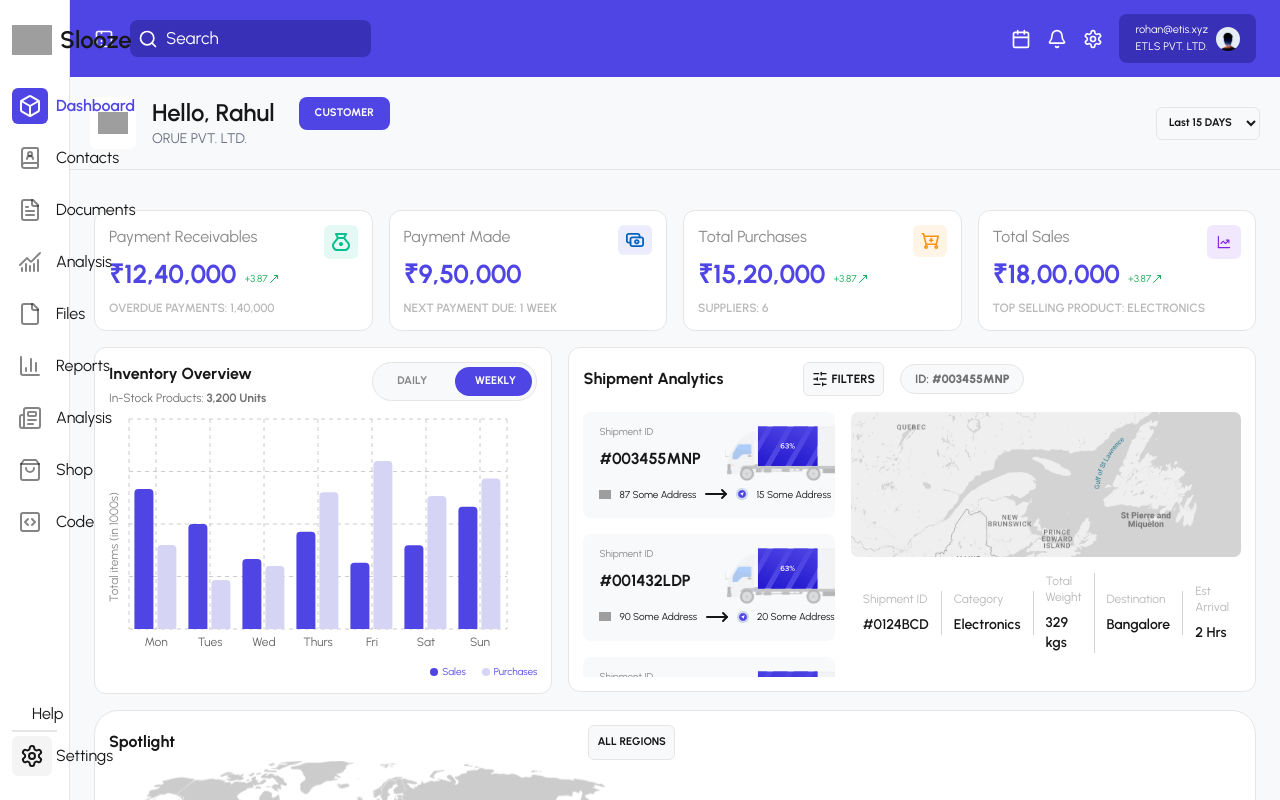
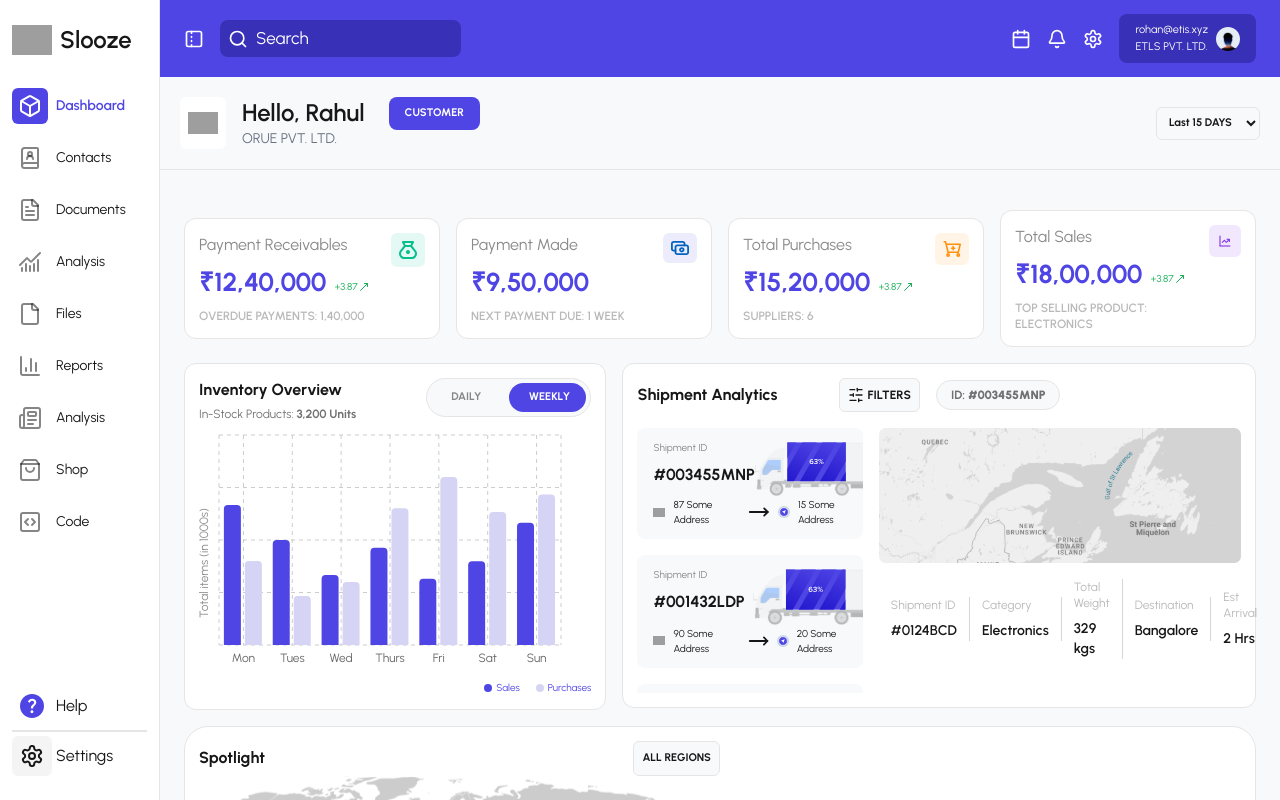
Before and after one commit to Mak2503/slooze-dashboard, a Next.js app: page / in a window 1280 px wide. Both pictures are taken after a click on the icon 104 px from the left and 38 px from the top of the page. Shown: the top 800 px of the page. Built offline with nearby package versions, Linux system fonts and the light colour scheme; grey boxes are pictures that could not be loaded.

Commit message:
minor ui fixes in sidebar

```diff
--- a/src/components/App.tsx
+++ b/src/components/App.tsx
@@ -17,7 +17,7 @@ const App = ({
   return (
     <div className="flex h-screen">
       <SideNavbar minimize={minimizeSidebar} />
-      <div className="w-full pl-[70px]">
+      <div className={`w-full ${minimizeSidebar ? "pl-[160px]" : "pl-[70px]"}`}>
         <Navbar toggleSidebar={toggleSidebar} />
         <div className="overflow-auto">
           {children}
--- a/src/components/Navbar/NavList.tsx
+++ b/src/components/Navbar/NavList.tsx
@@ -66,7 +66,7 @@ const NavItem: React.FC<{
         {icon}
       </div>
       {minimize && (
-        <p className={`${active && "text-[#4F45E4] font-semibold"}`}>{name}</p>
+        <p className={`${active && "text-[#4F45E4] font-semibold"} text-sm`}>{name}</p>
       )}
     </div>
   );
--- a/src/components/Navbar/SideNavbar.tsx
+++ b/src/components/Navbar/SideNavbar.tsx
@@ -5,7 +5,7 @@ import SideFooter from "./SideFooter";
 
 const SideNavbar = ({ minimize }: { minimize: boolean }) => {
   return (
-    <div className="fixed left-0 top-0 w-[70px] h-full z-20 bg-white py-6 px-3 border-r border-[#0000001A] flex flex-col justify-between">
+    <div className={`fixed left-0 top-0 ${minimize ? "w-[160px]" : "w-[70px]"} h-full z-20 bg-white py-6 px-3 border-r border-[#0000001A] flex flex-col justify-between`}>
       <div className="space-y-8">
         <div className="flex items-center gap-2">
           <Image src={"/slooze-logo.svg"} width={40} height={40} alt="logo" />
```
